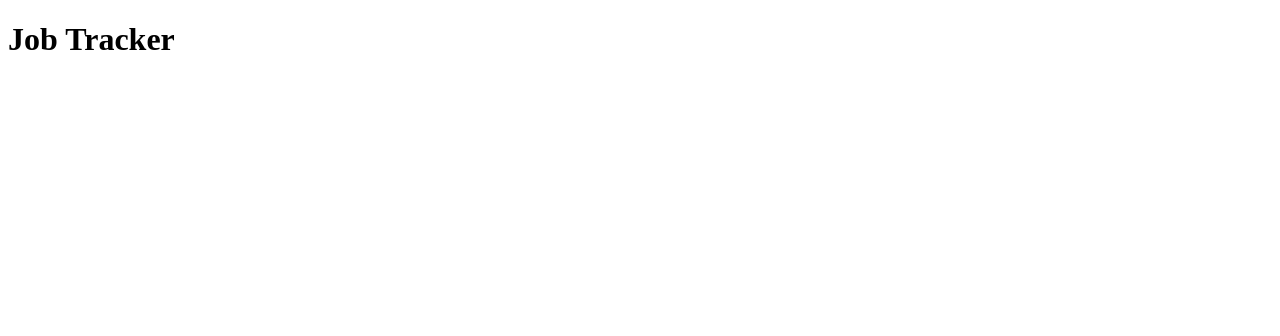
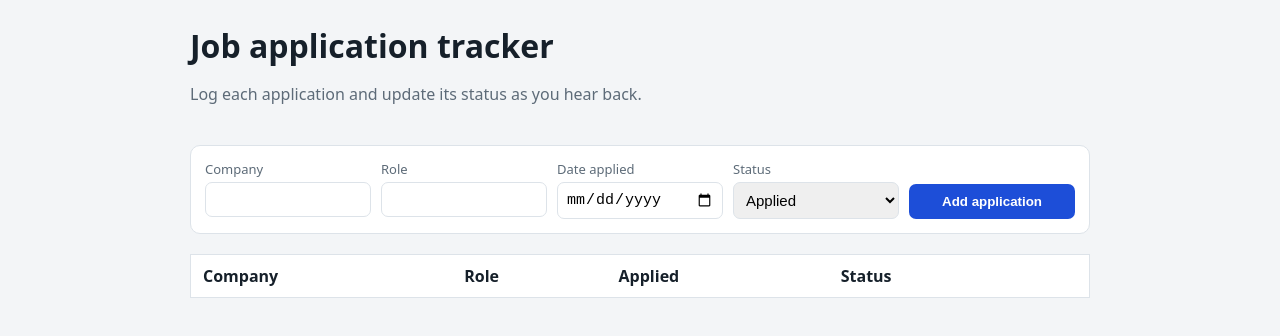
Before and after one commit to jelciyagodwinchikkala99/Job-Tracker, a plain HTML site: page index.html in a window 1280 px wide. Drawn offline with Linux system fonts and the light colour scheme.

Commit message:
Add dashboard HTML and CSS

```diff
--- a/index.html
+++ b/index.html
@@ -1,11 +1,47 @@
 <!DOCTYPE html>
 <html lang="en">
 <head>
-    <meta charset="UTF-8">
-    <meta name="viewport" content="width=device-width, initial-scale=1.0">
-    <title>Document</title>
+  <meta charset="UTF-8">
+  <meta name="viewport" content="width=device-width, initial-scale=1.0">
+  <title>Job Application Tracker</title>
+  <link rel="stylesheet" href="style.css">
 </head>
 <body>
-    <h1>Job Tracker</h1>
+  <main class="wrap">
+    <h1>Job application tracker</h1>
+    <p class="sub">Log each application and update its status as you hear back.</p>
+
+    <section id="stats"></section>
+
+    <form id="app-form">
+      <label>Company <input id="company" required></label>
+      <label>Role <input id="role" required></label>
+      <label>Date applied <input id="date" type="date" required></label>
+      <label>Status
+        <select id="status">
+          <option>Applied</option>
+          <option>Interview</option>
+          <option>Offer</option>
+          <option>Rejected</option>
+        </select>
+      </label>
+      <button type="submit">Add application</button>
+    </form>
+
+    <table>
+      <thead>
+        <tr>
+          <th>Company</th>
+          <th>Role</th>
+          <th>Applied</th>
+          <th>Status</th>
+          <th></th>
+        </tr>
+      </thead>
+      <tbody id="rows"></tbody>
+    </table>
+  </main>
+
+  <script src="app.js"></script>
 </body>
 </html>
--- a/style.css
+++ b/style.css
@@ -0,0 +1,74 @@
+body {
+  margin: 0;
+  background: #f3f5f7;
+  color: #16202a;
+  font-family: system-ui, sans-serif;
+}
+.wrap {
+  max-width: 900px;
+  margin: 0 auto;
+  padding: 24px 16px;
+}
+h1 { margin: 0 0 4px; }
+.sub { color: #5d6b78; margin-bottom: 20px; }
+#stats {
+  display: grid;
+  grid-template-columns: repeat(auto-fit, minmax(130px, 1fr));
+  gap: 10px;
+  margin-bottom: 20px;
+}
+.stat {
+  background: white;
+  border: 1px solid #dde3e9;
+  border-radius: 10px;
+  padding: 12px 14px;
+}
+.stat b { display: block; font-size: 28px; }
+form {
+  display: grid;
+  grid-template-columns: repeat(auto-fit, minmax(150px, 1fr));
+  gap: 10px;
+  background: white;
+  border: 1px solid #dde3e9;
+  border-radius: 10px;
+  padding: 14px;
+  margin-bottom: 20px;
+}
+label {
+  display: flex;
+  flex-direction: column;
+  font-size: 13px;
+  color: #5d6b78;
+  gap: 4px;
+}
+input, select {
+  padding: 8px;
+  border: 1px solid #dde3e9;
+  border-radius: 7px;
+  font-size: 15px;
+}
+button {
+  align-self: end;
+  background: #1d4ed8;
+  color: white;
+  border: 0;
+  border-radius: 7px;
+  padding: 10px 14px;
+  font-weight: 600;
+  cursor: pointer;
+}
+table {
+  width: 100%;
+  border-collapse: collapse;
+  background: white;
+  border: 1px solid #dde3e9;
+}
+th, td {
+  text-align: left;
+  padding: 10px 12px;
+  border-bottom: 1px solid #dde3e9;
+}
+.status-Applied { background: #e8ecf0; color: #5d6b78; }
+.status-Interview { background: #fdf0d9; color: #b45309; }
+.status-Offer { background: #dcf3e3; color: #15803d; }
+.status-Rejected { background: #fbe1e1; color: #b91c1c; }
```
